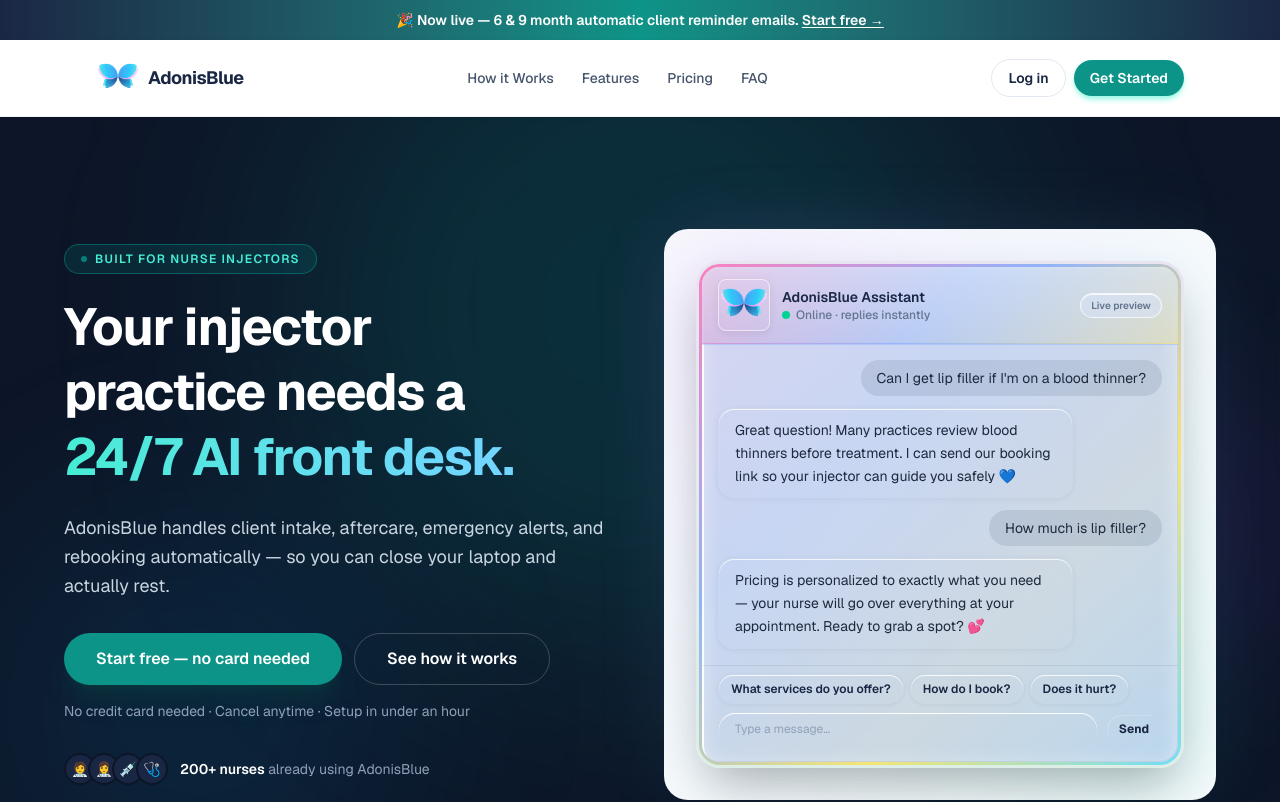
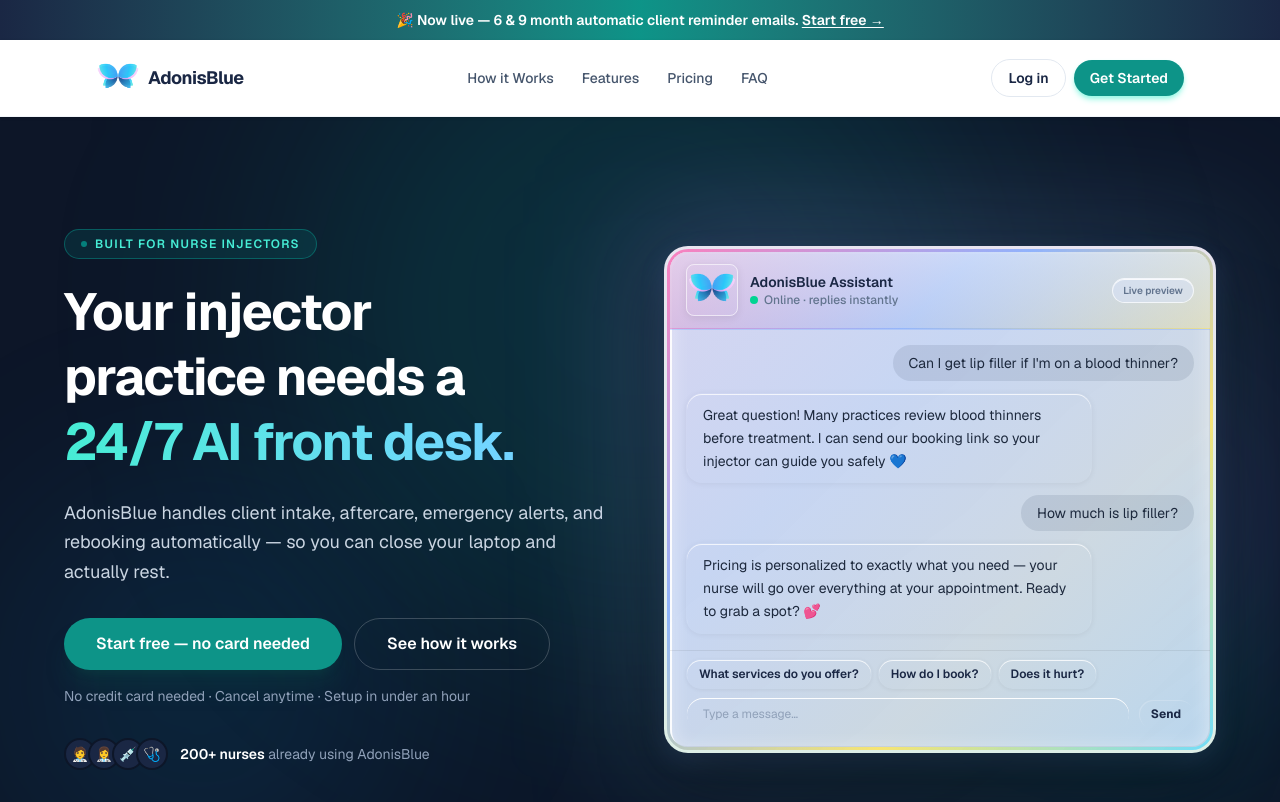
Before and after one commit to M316-mar/AdonisBlue, a Next.js app: page / in a window 1280 px wide. Shown: the top 802 px of the page. Built offline with nearby package versions, Linux system fonts and the light colour scheme; no server answers; a web font is replaced by a local one.

Commit message:
Fix hero widget — remove hard light panel border, float widget on dark with glow shadow

```diff
--- a/app/page.tsx
+++ b/app/page.tsx
@@ -150,11 +150,10 @@ export default function Home() {
               </div>
             </div>
             {/* Aurora glass chat widget preview */}
-            <div className="rounded-3xl bg-[#f8fafc] p-6 sm:p-8">
             <div className="relative">
-              <div className="absolute -inset-4 rounded-3xl bg-gradient-to-br from-purple-400/20 via-sky-300/10 to-teal-400/15 blur-2xl" aria-hidden />
+              <div className="absolute -inset-6 rounded-3xl bg-gradient-to-br from-purple-400/25 via-sky-300/15 to-teal-400/20 blur-3xl" aria-hidden />
               {/* Outer gradient background */}
-              <div className="relative overflow-hidden rounded-3xl shadow-2xl shadow-black/30" style={{ background: "linear-gradient(180deg, #e8e4f0 0%, #e2ecea 50%, #ddeee6 100%)", padding: "3px" }}>
+              <div className="relative overflow-hidden rounded-3xl" style={{ background: "linear-gradient(180deg, #e8e4f0 0%, #e2ecea 50%, #ddeee6 100%)", padding: "3px", boxShadow: "0 24px 64px rgba(0,0,0,0.45), 0 8px 24px rgba(120,165,255,0.18)" }}>
                 {/* Glass panel */}
                 <div className="overflow-hidden rounded-[calc(1.5rem-3px)]" style={{
                   background: [
@@ -267,7 +266,6 @@ export default function Home() {
                   </div>
                 </div>
               </div>
-            </div>
             </div>
           </div>
         </section>
```
